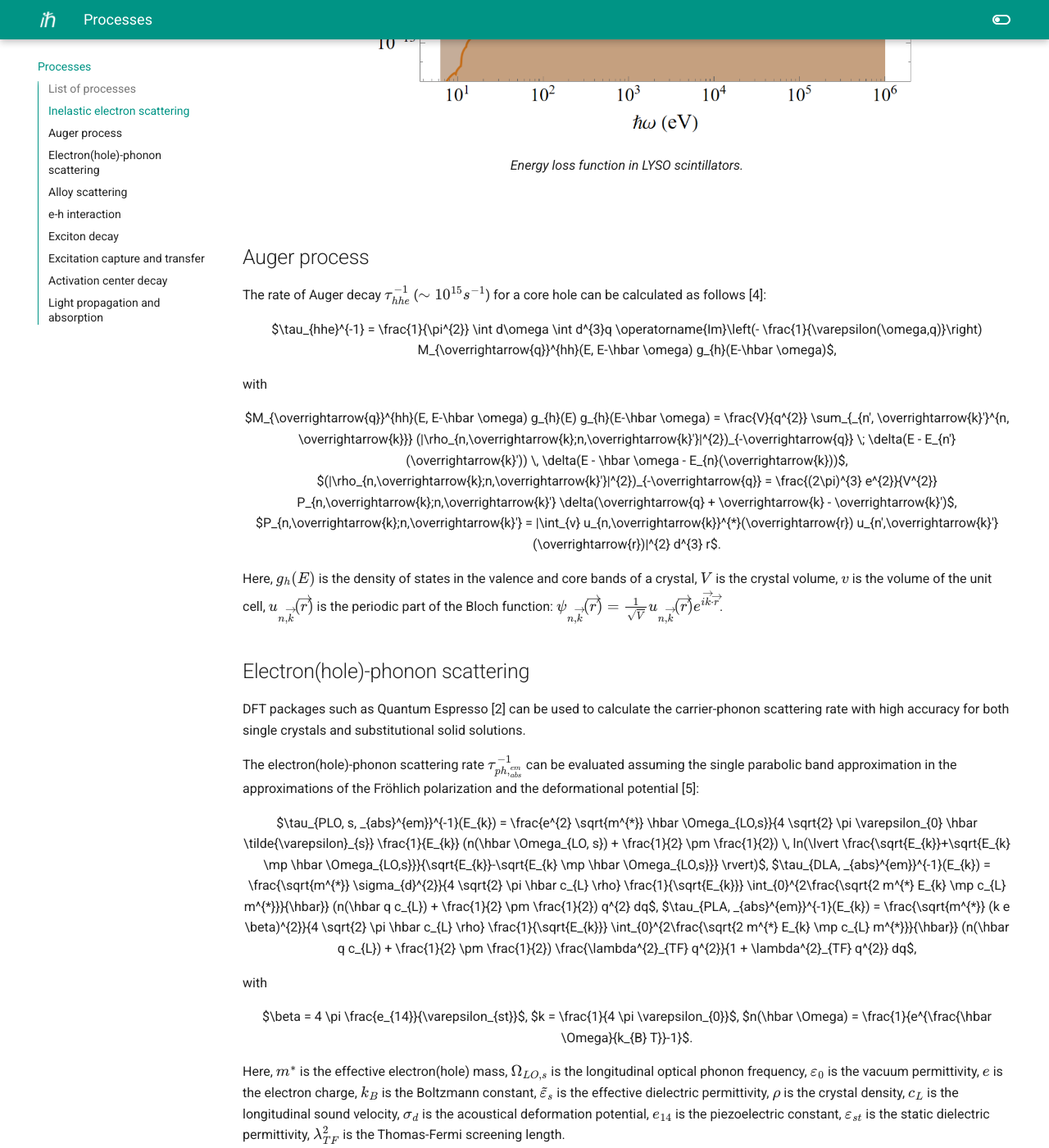
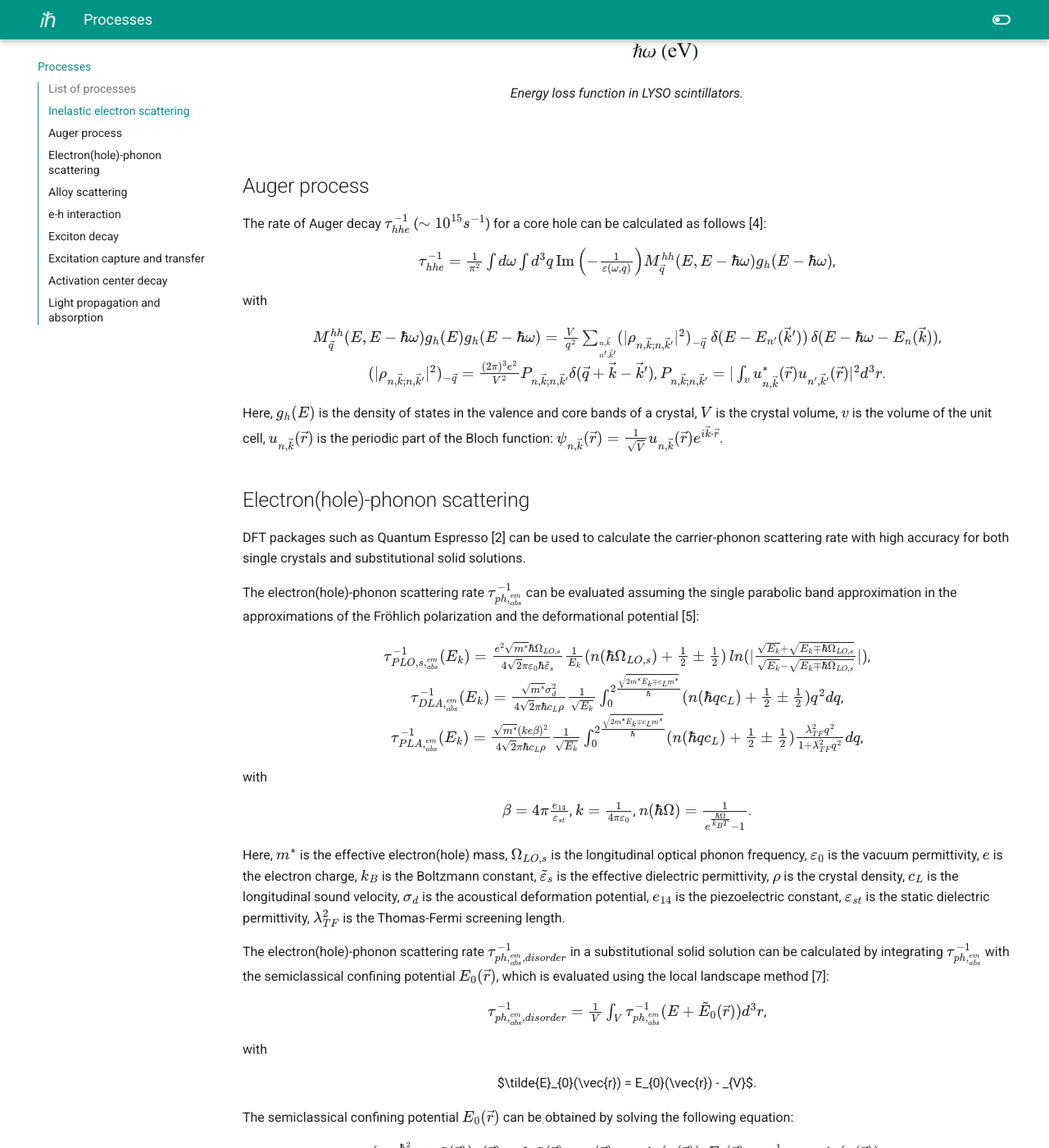
Before and after one commit to YauheniTalochkaN/LEPAM_Docs, an MkDocs documentation site: the page built from docs/processes.md, in a window 1280 px wide and 1400 px high, scrolled down 2445 px. Shown: the whole window at 82% size. Built offline with MkDocs 1.6.1 and Material for MkDocs 9.7.7, drawn with Linux system fonts in a browser that asks for light colours; some of the changed text lies outside the part shown.

Commit message:
some updates

```diff
--- a/docs/javascripts/mathjax.js
+++ b/docs/javascripts/mathjax.js
@@ -1,19 +1,21 @@
 window.MathJax = {
-    tex: {
-      inlineMath: [["\\(", "\\)"]],
-      displayMath: [["\\[", "\\]"]],
-      processEscapes: true,
-      processEnvironments: true
-    },
-    options: {
-      ignoreHtmlClass: ".*|",
-      processHtmlClass: "arithmatex"
+  tex: {
+    inlineMath: [['$', '$'], ['\\(', '\\)']],
+    displayMath: [['$$', '$$'], ['\\[', '\\]']],
+    processEscapes: true,
+    processEnvironments: true,
+    macros: {
+      ket: ["{\\left| #1 \\right\\rangle}", 1],
+      bra: ["{\\left\\langle #1 \\right|}", 1],
+      braket: ["{\\left\\langle #1 \\middle| #2 \\right\\rangle}", 2]
     }
-  };
+  },
+  options: {
+    skipHtmlTags: ['script', 'noscript', 'style', 'textarea', 'pre', 'code']
+  },
+  loader: {load: ['[tex]/mhchem']}
+};
 
-  document$.subscribe(() => {
-    MathJax.startup.output.clearCache()
-    MathJax.typesetClear()
-    MathJax.texReset()
-    MathJax.typesetPromise()
-  })
+document.addEventListener("DOMContentLoaded", function() {
+  MathJax.typesetPromise();
+});
--- a/docs/processes.md
+++ b/docs/processes.md
@@ -54,20 +54,20 @@ The Kramers-Kronig relations can be used to obtain the real part $\varepsilon_{1
 The rate of Auger decay $\tau_{hhe}^{-1}$ ($\sim 10^{15} s^{-1}$) for a core hole can be calculated as follows [4]:
 
 <center>
-$\tau_{hhe}^{-1} = \frac{1}{\pi^{2}} \int d\omega \int d^{3}q \operatorname{Im}\left(- \frac{1}{\varepsilon(\omega,q)}\right) M_{\overrightarrow{q}}^{hh}(E, E-\hbar \omega) g_{h}(E-\hbar \omega)$,
+$\tau_{hhe}^{-1} = \frac{1}{\pi^{2}} \int d\omega \int d^{3}q \operatorname{Im}\left(- \frac{1}{\varepsilon(\omega,q)}\right) M_{\vec{q}}^{hh}(E, E-\hbar \omega) g_{h}(E-\hbar \omega)$,
 </center>
 
 with
 
 <center>
-$M_{\overrightarrow{q}}^{hh}(E, E-\hbar \omega) g_{h}(E) g_{h}(E-\hbar \omega) = \frac{V}{q^{2}} \sum_{_{n', \overrightarrow{k}'}^{n, \overrightarrow{k}}} (|\rho_{n,\overrightarrow{k};n,\overrightarrow{k}'}|^{2})_{-\overrightarrow{q}} \; \delta(E - E_{n'}(\overrightarrow{k}')) \, \delta(E - \hbar \omega - E_{n}(\overrightarrow{k}))$,
+$M_{\vec{q}}^{hh}(E, E-\hbar \omega) g_{h}(E) g_{h}(E-\hbar \omega) = \frac{V}{q^{2}} \sum_{_{n', \vec{k}'}^{n, \vec{k}}} (|\rho_{n,\vec{k};n,\vec{k}'}|^{2})_{-\vec{q}} \; \delta(E - E_{n'}(\vec{k}')) \, \delta(E - \hbar \omega - E_{n}(\vec{k}))$,
 
-$(|\rho_{n,\overrightarrow{k};n,\overrightarrow{k}'}|^{2})_{-\overrightarrow{q}} = \frac{(2\pi)^{3} e^{2}}{V^{2}} P_{n,\overrightarrow{k};n,\overrightarrow{k}'} \delta(\overrightarrow{q} + \overrightarrow{k} - \overrightarrow{k}')$,
+$(|\rho_{n,\vec{k};n,\vec{k}'}|^{2})_{-\vec{q}} = \frac{(2\pi)^{3} e^{2}}{V^{2}} P_{n,\vec{k};n,\vec{k}'} \delta(\vec{q} + \vec{k} - \vec{k}')$,
 
-$P_{n,\overrightarrow{k};n,\overrightarrow{k}'} = |\int_{v} u_{n,\overrightarrow{k}}^{*}(\overrightarrow{r}) u_{n',\overrightarrow{k}'}(\overrightarrow{r})|^{2} d^{3} r$.
+$P_{n,\vec{k};n,\vec{k}'} = |\int_{v} u_{n,\vec{k}}^{*}(\vec{r}) u_{n',\vec{k}'}(\vec{r})|^{2} d^{3} r$.
 </center>
 
-Here, $g_{h}(E)$ is the density of states in the valence and core bands of a crystal, $V$ is the crystal volume, $v$ is the volume of the unit cell, $u_{n,\overrightarrow{k}}(\overrightarrow{r})$ is the periodic part of the Bloch function: $\psi_{n,\overrightarrow{k}}(\overrightarrow{r}) = \frac{1}{\sqrt{V}} u_{n,\overrightarrow{k}}(\overrightarrow{r}) e^{i \overrightarrow{k} \cdot \overrightarrow{r}}$.
+Here, $g_{h}(E)$ is the density of states in the valence and core bands of a crystal, $V$ is the crystal volume, $v$ is the volume of the unit cell, $u_{n,\vec{k}}(\vec{r})$ is the periodic part of the Bloch function: $\psi_{n,\vec{k}}(\vec{r}) = \frac{1}{\sqrt{V}} u_{n,\vec{k}}(\vec{r}) e^{i \vec{k} \cdot \vec{r}}$.
 
 ## Electron(hole)-phonon scattering
 DFT packages such as Quantum Espresso [2] can be used to calculate the carrier-phonon scattering rate with high accuracy for both single crystals and substitutional solid solutions.
@@ -90,8 +90,44 @@ $\beta = 4 \pi \frac{e_{14}}{\varepsilon_{st}}$, $k = \frac{1}{4 \pi \varepsilon
 
 Here, $m^{*}$  is the effective electron(hole) mass, $\Omega_{LO,s}$ is the longitudinal optical phonon frequency, $\varepsilon_{0}$ is the vacuum permittivity, $e$ is the electron charge, $k_{B}$ is the Boltzmann constant, $\tilde{\varepsilon}_{s}$ is the effective dielectric permittivity, $\rho$ is the crystal density, $c_{L}$ is the longitudinal sound velocity, $\sigma_{d}$ is the acoustical deformation potential, $e_{14}$ is the piezoelectric constant, $\varepsilon_{st}$ is the static dielectric permittivity, $\lambda^{2}_{TF}$ is the Thomas-Fermi screening length.
 
+The electron(hole)-phonon scattering rate $\tau_{ph, _{abs}^{em}, disorder}^{-1}$ in a substitutional solid solution can be calculated by integrating $\tau_{ph, _{abs}^{em}}^{-1}$ with the semiclassical confining potential $E_{0}(\vec{r})$, which is evaluated using the local landscape method [7]:
+
+<center>
+$\tau_{ph, _{abs}^{em}, disorder}^{-1} = \frac{1}{V} \int_{V} \tau_{ph, _{abs}^{em}}^{-1}(E + \tilde{E}_{0}(\vec{r})) d^{3}r$,
+</center>
+
+with
+
+<center>
+$\tilde{E}_{0}(\vec{r}) = E_{0}(\vec{r}) - <E_{0}>_{V}$.
+</center>
+
+The semiclassical confining potential $E_{0}(\vec{r})$ can be obtained by solving the following equation:
+
+<center>
+$(- \frac{\hbar^{2}}{2 m^{*}_{vc}} + \tilde{u}(\vec{r})) \nu(\vec{r}) = 1$,
+
+$\tilde{u}(\vec{r}) = u(\vec{r}) - min(u(\vec{r}))$,
+
+$E_{0}(\vec{r}) \approx \frac{1}{\nu(\vec{r})} + min(u(\vec{r}))$,
+</center>
+
+with the periodic boundary conditions
+
+<center>
+$\nu(\vec{r} + \vec{T}_{i}) = \nu(\vec{r})$.
+</center>
+
+Here, $u(\vec{r})$ is the disorder-induced potential fluctuations in the quasiclassical approximation, $m^{*}_{vc}$ is the electron (hole) effective mass in the virtual crystal.
+
 ## Alloy scattering
+The alloy scattering rate $\tau_{el}^{-1}$ in crystalline compound can be calculated using the CPA-based method [6]:
 
+<center>
+$\hat{H}_{vc} = x \hat{H}^{AC} + (1-x) \hat{H}^{BC}$,
+
+$\hat{H}_{vc} \ket{\phi_{n,\vec{k}}^{vc}} = \varepsilon_{n}^{vc}(\vec{k}) \ket{\phi_{n,\vec{k}}^{vc}}$
+</center>
 
 ## e-h interaction
 
--- a/mkdocs.yml
+++ b/mkdocs.yml
@@ -45,7 +45,7 @@ markdown_extensions:
 extra_javascript:
   - javascripts/mathjax.js
   - https://polyfill.io/v3/polyfill.min.js?features=es6
-  - https://unpkg.com/mathjax@3/es5/tex-mml-chtml.js
+  - https://cdn.jsdelivr.net/npm/mathjax@3/es5/tex-mml-chtml.js
 
 copyright: |
   &copy; 2024 <a href="https://github.com/YauheniTalochkaN"  target="_blank" rel="noopener">Yauheni Talochka</a>
```
